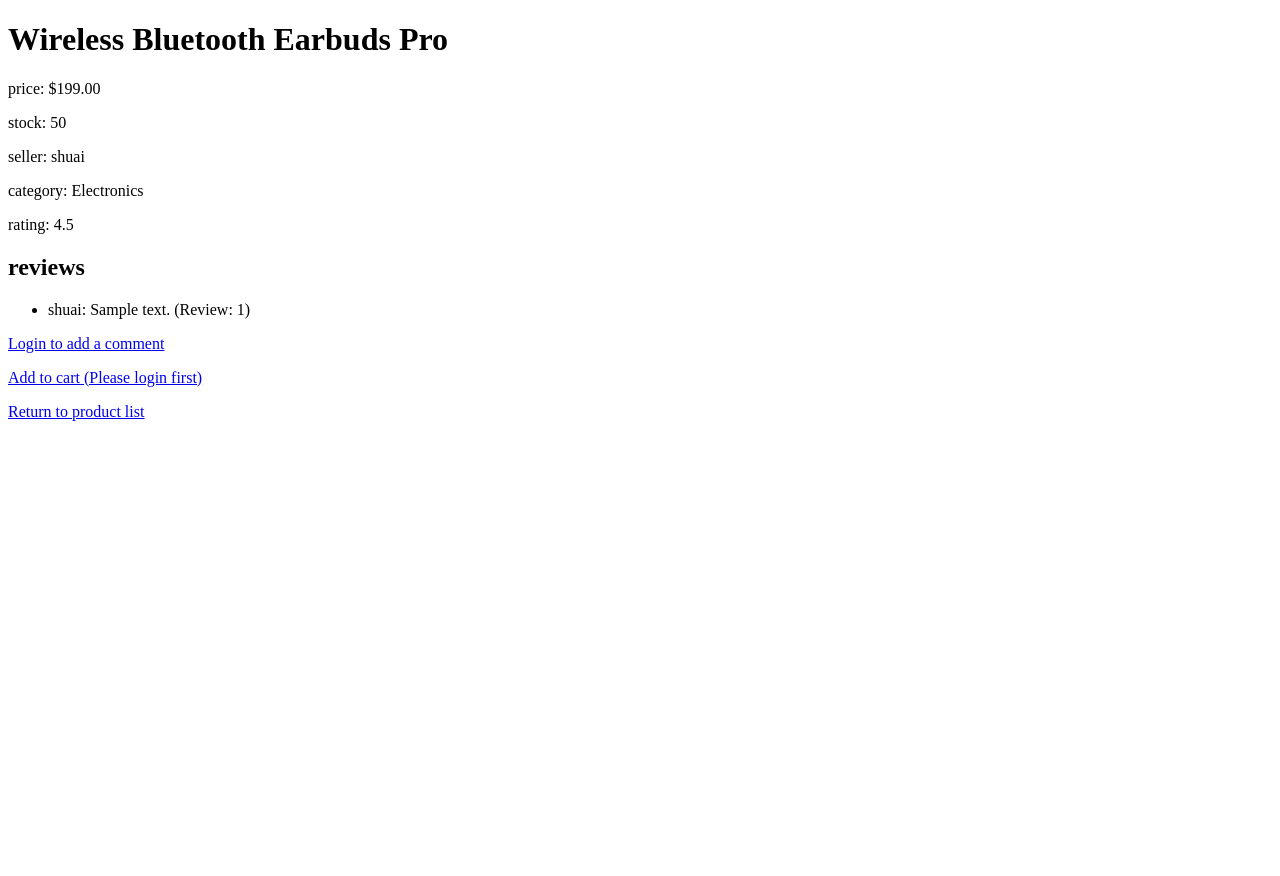
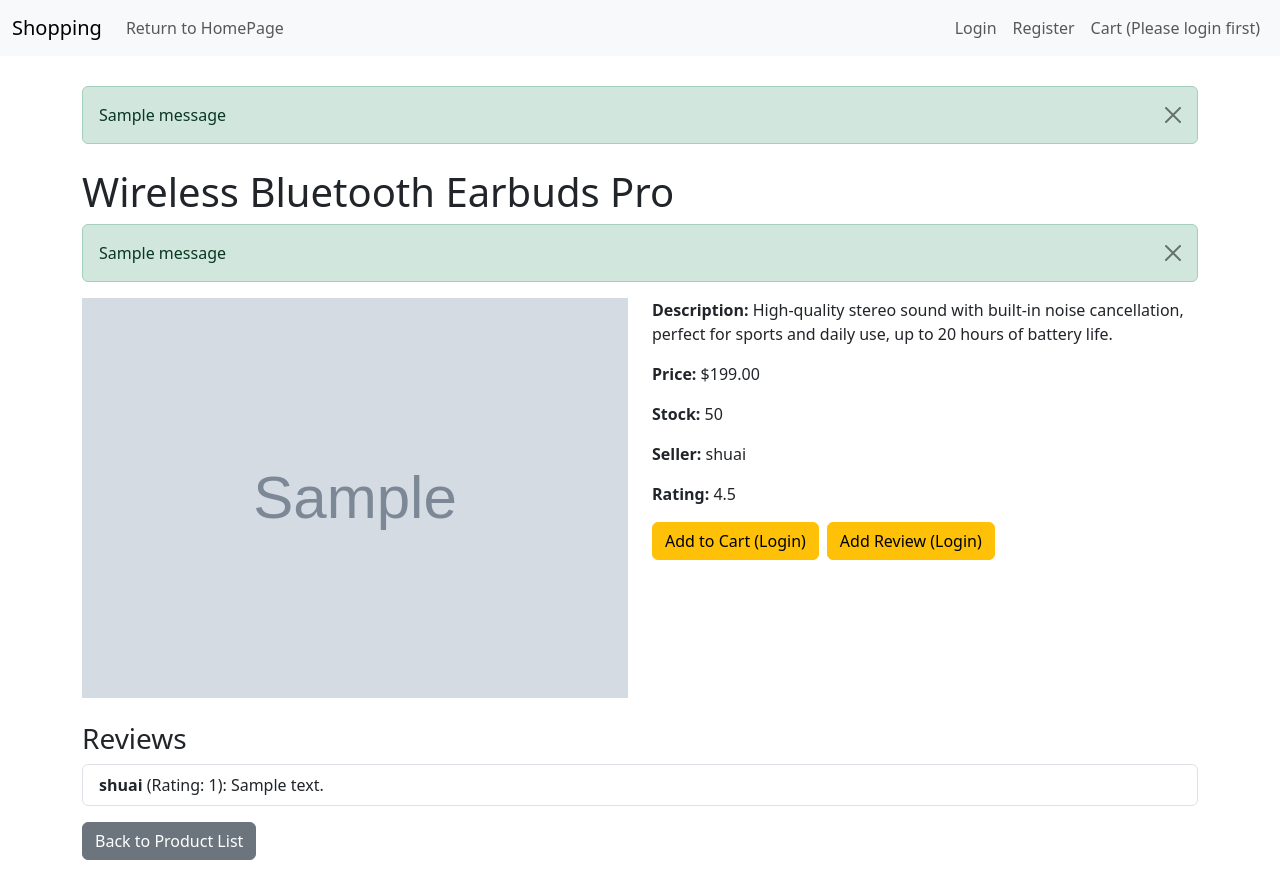
Before and after one commit to YichenShuai/shopping_platform, a Django app: page /product/1/ in a window 1280 px wide. Before the commit the page ends 421 px from the top, so only its background shows below. Run offline with Django 5.2, Linux system fonts and the light colour scheme; data comes from the database, SQL or seed files in the repository; tables that the repository leaves empty hold one stand-in row (values such as "Sample post"); grey boxes marked "Sample" are stand-in pictures; one stand-in notice (Sample message) is shown.

Commit message:
Make the product list page suitable for buyers. And also make sellers can add the image of the product on product create page and product details page can show the image about the products.

```diff
--- a/shopping_platform/products/models.py
+++ b/shopping_platform/products/models.py
@@ -6,24 +6,39 @@ class Product(models.Model):
     name = models.CharField(max_length=200)
     description = models.TextField()
     price = models.DecimalField(max_digits=10, decimal_places=2)
-    stock = models.IntegerField(default=0)  # stock
-    seller = models.ForeignKey(User, on_delete=models.CASCADE, related_name='products')  # seller
-    category = models.ForeignKey(Category, on_delete=models.SET_NULL, null=True, blank=True)  # category
-    rating = models.FloatField(default=0.0)  # average rating
-    sales = models.IntegerField(default=0)  # sales volume (used to count hot-selling products)
-    created_at = models.DateTimeField(auto_now_add=True) # product creation time
-    is_active = models.BooleanField(default=True)  # Whether the product is listed by the seller
+    stock = models.PositiveIntegerField(default=0)
+    seller = models.ForeignKey(User, on_delete=models.CASCADE, related_name='products')
+    category = models.ForeignKey(Category, on_delete=models.SET_NULL, null=True, blank=True)
+    rating = models.FloatField(default=0.0)
+    sales = models.PositiveIntegerField(default=0)
+    created_at = models.DateTimeField(auto_now_add=True)
+    is_active = models.BooleanField(default=True)
 
     def __str__(self):
         return self.name
 
-#review (comments/rating)
+    def update_rating(self):
+        reviews = self.reviews.all()
+        if reviews.exists():
+            self.rating = round(sum(review.rating for review in reviews) / reviews.count(), 2)
+        else:
+            self.rating = 0.0
+        self.save()
+
+class ProductImage(models.Model):
+    product = models.ForeignKey(Product, on_delete=models.CASCADE, related_name='images')
+    image = models.ImageField(upload_to='products/', blank=True, null=True)
+    created_at = models.DateTimeField(auto_now_add=True)
+
+    def __str__(self):
+        return f"Image for {self.product.name}"
+
 class Review(models.Model):
     product = models.ForeignKey(Product, on_delete=models.CASCADE, related_name='reviews')
     buyer = models.ForeignKey(User, on_delete=models.CASCADE, related_name='reviews')
     comment = models.TextField(blank=True)
-    rating = models.IntegerField(choices=[(i, str(i)) for i in range(1, 6)])  # 1-5 star rating
-    created_at = models.DateTimeField(auto_now_add=True) # product creation time
+    rating = models.IntegerField(choices=[(i, str(i)) for i in range(1, 6)])
+    created_at = models.DateTimeField(auto_now_add=True)
 
     def __str__(self):
         return f"Review for {self.product.name} by {self.buyer.username}"
--- a/shopping_platform/products/templates/products/product_detail.html
+++ b/shopping_platform/products/templates/products/product_detail.html
@@ -1,35 +1,84 @@
-<!DOCTYPE html>
-<html>
-<head>
-    <title>Shopping - {{ product.name }}</title>
-</head>
-<body>
-    <h1>{{ product.name }}</h1>
-    <p>price: ${{ product.price }}</p>
-    <p>stock: {{ product.stock }}</p>
-    <p>seller: {{ product.seller.username }}</p>
-    <p>category: {{ product.category.name }}</p>
-    <p>rating: {{ product.rating }}</p>
-    <h2>reviews</h2>
+{% extends 'base.html' %}
+
+{% block title %}{{ product.name }}{% endblock %}
+
+{% block content %}
+<h1 class="mt-4">{{ product.name }}</h1>
+
+{% if messages %}
+    {% for message in messages %}
+        <div class="alert alert-{{ message.tags }} alert-dismissible fade show" role="alert">
+            {{ message }}
+            <button type="button" class="btn-close" data-bs-dismiss="alert" aria-label="Close"></button>
+        </div>
+    {% endfor %}
+{% endif %}
+
+<div class="row">
+    <div class="col-md-6">
+        {% if product.images.exists %}
+            <!-- Bootstrap Carousel -->
+            <div id="productCarousel" class="carousel slide" data-bs-ride="carousel">
+                <div class="carousel-inner">
+                    {% for image in product.images.all %}
+                        <div class="carousel-item {% if forloop.first %}active{% endif %}">
+                            <img src="{{ image.image.url }}" class="d-block w-100" alt="{{ product.name }}" style="max-height: 400px; object-fit: cover;" loading="lazy">
+                        </div>
+                    {% endfor %}
+                </div>
+                {% if product.images.count > 1 %}
+                    <button class="carousel-control-prev" type="button" data-bs-target="#productCarousel" data-bs-slide="prev">
+                        <span class="carousel-control-prev-icon" aria-hidden="true"></span>
+                        <span class="visually-hidden">Previous</span>
+                    </button>
+                    <button class="carousel-control-next" type="button" data-bs-target="#productCarousel" data-bs-slide="next">
+                        <span class="carousel-control-next-icon" aria-hidden="true"></span>
+                        <span class="visually-hidden">Next</span>
+                    </button>
+                {% endif %}
+            </div>
+        {% else %}
+            <img src="https://via.placeholder.com/400x400?text=No+Image" class="img-fluid" alt="No Image" style="max-height: 400px; object-fit: cover;">
+        {% endif %}
+    </div>
+    <div class="col-md-6">
+        <p><strong>Description:</strong> {{ product.description }}</p>
+        <p><strong>Price:</strong> ${{ product.price | floatformat:2 }}</p>
+        <p><strong>Stock:</strong>
+            {% if product.stock > 0 %}
+                {{ product.stock }}
+            {% else %}
+                <span class="text-danger">Out of Stock</span>
+            {% endif %}
+        </p>
+        <p><strong>Seller:</strong> {{ product.seller.username }}</p>
+        <p><strong>Rating:</strong> {{ product.rating | floatformat:1 }}</p>
+        <div class="d-flex gap-2 mb-3">
+            {% if user.is_authenticated %}
+                <a href="{% url 'add_to_cart' product.id %}" class="btn btn-success">Add to Cart</a>
+                <a href="{% url 'add_review' product.id %}" class="btn btn-primary">Add Review</a>
+            {% else %}
+                <a href="{% url 'login' %}?next={% url 'add_to_cart' product.id %}" class="btn btn-warning">Add to Cart (Login)</a>
+                <a href="{% url 'login' %}?next={% url 'add_review' product.id %}" class="btn btn-warning">Add Review (Login)</a>
+            {% endif %}
+        </div>
+    </div>
+</div>
+
+<h3 class="mt-4">Reviews</h3>
 {% if reviews %}
-        <ul>
+    <ul class="list-group">
         {% for review in reviews %}
-                <li>{{ review.buyer.username }}: {{ review.comment }} (Review: {{ review.rating }})</li>
+            <li class="list-group-item">
+                <strong>{{ review.buyer.username }}</strong> (Rating: {{ review.rating }}): {{ review.comment }}
+            </li>
         {% endfor %}
     </ul>
 {% else %}
-        <p>no more reviews</p>
+    <p class="text-muted">No reviews yet.</p>
 {% endif %}
-    {% if user.is_authenticated and user.is_buyer %}
-        <a href="{% url 'add_review' product.id %}">Add review</a>
-    {% else %}
-        <p><a href="{% url 'login' %}?next={% url 'add_review' product.id %}">Login to add a comment</a></p>
-    {% endif %}
-    {% if user.is_authenticated %}
-        <a href="{% url 'add_to_cart' product.id %}">Add to cart</a>
-    {% else %}
-        <a href="{% url 'login' %}?next={% url 'add_to_cart' product.id %}">Add to cart (Please login first)</a>
-    {% endif %}
-    <p><a href="{% url 'product_list' %}">Return to product list</a></p>
-</body>
-</html>
+
+<p class="mt-3">
+    <a href="{% url 'product_list' %}" class="btn btn-secondary">Back to Product List</a>
+</p>
+{% endblock %}
--- a/shopping_platform/products/templates/products/product_list.html
+++ b/shopping_platform/products/templates/products/product_list.html
@@ -25,7 +25,6 @@
             <button type="submit" class="btn btn-primary w-100">Search</button>
         </div>
     </div>
-    <!-- 添加排序选择（如果实现了动态排序） -->
     {% if sort %}
     <div class="row g-3 mt-2">
         <div class="col-md-4">
@@ -44,7 +43,7 @@
 {% if products %}
     <div class="row">
         {% for product in products %}
-            <div class="col-lg-3 col-md-4 col-sm-6 mb-4">
+            <div class="col-lg-4 col-md-4 col-sm-6 mb-4">
                 <div class="card h-100">
                     <div class="card-body">
                         <h5 class="card-title">
--- a/shopping_platform/products/views.py
+++ b/shopping_platform/products/views.py
@@ -1,10 +1,13 @@
 from django.shortcuts import render, redirect, get_object_or_404
 from django.contrib.auth.decorators import login_required
 from django.contrib import messages
-from .models import Product, Review
+from .models import Product, Review, ProductImage
 from categories.models import Category
 from django.core.paginator import Paginator
 from orders.models import Order, OrderItem
+from PIL import Image
+import io
+from django.core.files.base import ContentFile
 
 def product_list(request):
     # Searching and filtering
@@ -23,12 +26,12 @@ def product_list(request):
     categories = Category.objects.all()  # obtain all the categories
 
     # Pagination
-    paginator = Paginator(products, 10)  # Display 10 products per page
+    paginator = Paginator(products, 12)  # Display 10 products per page
     page_number = request.GET.get('page')
     products_page = paginator.get_page(page_number)
 
     context = {
-        'products': products_page,  # 使用分页后的对象
+        'products': products_page,
         'categories': categories,
         'query': query or '',
         'selected_category': category_id or ''
@@ -46,9 +49,8 @@ def product_detail(request, product_id):
 
 @login_required
 def create_product(request):
-    # only buyer can publish products
     if not request.user.is_seller:
-        messages.error(request, 'Only seller can publish products！')
+        messages.error(request, 'Only sellers can publish products!')
         return redirect('product_list')
 
     if request.method == 'POST':
@@ -57,8 +59,8 @@ def create_product(request):
         price = request.POST['price']
         stock = request.POST['stock']
         category_id = request.POST['category']
+        images = request.FILES.getlist('images')
 
-        # create new product
         product = Product(
             name=name,
             description=description,
@@ -68,7 +70,21 @@ def create_product(request):
             category_id=category_id
         )
         product.save()
-        messages.success(request, 'new product added！')
+
+
+        for image in images:
+            img = Image.open(image)
+            img = img.convert('RGB')
+            img = img.resize((800, 800), Image.LANCZOS)
+            output = io.BytesIO()
+            img.save(output, format='JPEG', quality=85)
+            output.seek(0)
+            compressed_image = ContentFile(output.read(), name=image.name.rsplit('.', 1)[0] + '.jpg')
+
+            product_image = ProductImage(product=product, image=compressed_image)
+            product_image.save()
+
+        messages.success(request, 'New product added!')
         return redirect('manage_inventory')
 
     categories = Category.objects.all()
@@ -108,11 +124,7 @@ def add_review(request, product_id):
         review.save()
 
         # Update product average rating
-        reviews = product.reviews.all()
-        if reviews:
-            avg_rating = sum(review.rating for review in reviews) / reviews.count()
-            product.rating = round(avg_rating, 2)
-            product.save()
+        product.update_rating()
 
         messages.success(request, 'Comment submitted successfully!')
         return redirect('product_detail', product_id=product_id)
--- a/shopping_platform/shopping_platform/settings.py
+++ b/shopping_platform/shopping_platform/settings.py
@@ -89,6 +89,9 @@ DATABASES = {
 }
 
 
+MEDIA_URL = '/media/'
+MEDIA_ROOT = BASE_DIR / 'media'
+
 # Password validation
 # https://docs.djangoproject.com/en/5.1/ref/settings/#auth-password-validators
 
--- a/shopping_platform/shopping_platform/urls.py
+++ b/shopping_platform/shopping_platform/urls.py
@@ -17,13 +17,17 @@ Including another URLconf
 
 from django.contrib import admin
 from django.urls import path, include
-from products import views as products_views  # import products views
+from django.conf import settings
+from django.conf.urls.static import static
 
 urlpatterns = [
     path("admin/", admin.site.urls),
     path("", include('products.urls')),  # products urls
-    path("users/", include("users.urls")), # users urls
+    path("users/", include("users.urls")),  # users urls
     path('cart/', include('cart.urls')),  # cart urls
     path('orders/', include('orders.urls')),  # orders urls
     path('analytics/', include('analytics.urls')),  # analytics urls
 ]
+
+if settings.DEBUG:
+    urlpatterns += static(settings.MEDIA_URL, document_root=settings.MEDIA_ROOT)
```
Also changed, not shown: shopping_platform/products/templates/products/create_product.html (+46 -16 lines), shopping_platform/products/migrations/0004_product_image_alter_product_sales_and_more.py (added), shopping_platform/products/migrations/0005_remove_product_image_productimage.py (added), shopping_platform/users/migrations/0003_alter_address_user_alter_user_is_buyer.py (added). Lines whose indentation alone changed are shown as unchanged.
